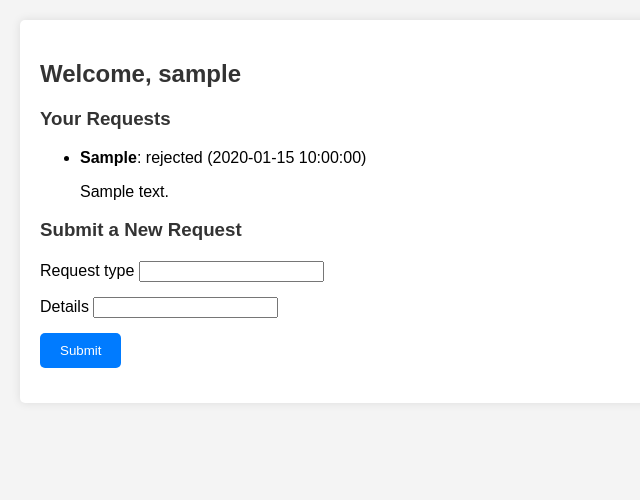
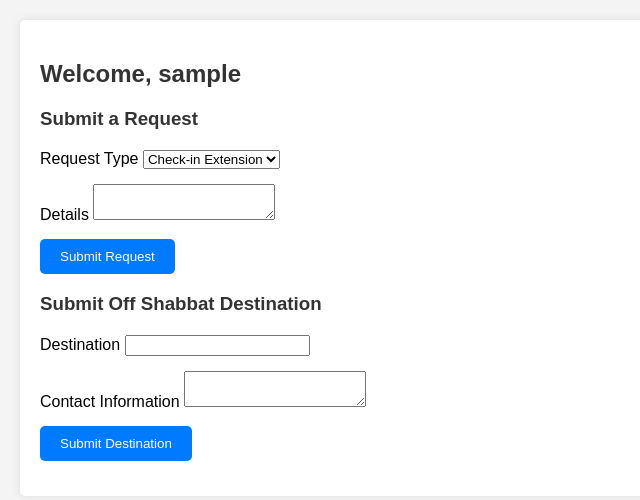
Before and after one commit to benzatman/TTLoggingApplication, a Flask app: template app/templates/student_dashboard.html in a window 1280 px wide. Shown: the part 18-518 px from the top of the page, without its empty margins (0-640 px from the left). Run offline with Flask 3, Linux system fonts and the light colour scheme; the template is opened without the code that fills it: values that come from a table or form of the project are taken from there, others are empty; a user stored in the database is signed in; tables that the repository leaves empty hold one stand-in row (values such as "Sample post"); form fields are guessed from the names that the template uses.

Commit message:
updating with dashboard logic

```diff
--- a/app/routes.py
+++ b/app/routes.py
@@ -1,40 +1,107 @@
-from flask import render_template, redirect, url_for
+from flask import render_template, redirect, url_for, flash, request
+from flask_login import login_user, logout_user, login_required, current_user
+from werkzeug.security import check_password_hash
 from app import app, db
-from flask_login import login_required, current_user
+from app.models import User, Request
+from app.forms import LoginForm, RequestForm, OffShabbatDestinationForm, AbsenceLoggingForm
 
-@app.route('/')
-def index():
-    return redirect(url_for('login'))
 
 @app.route('/login', methods=['GET', 'POST'])
 def login():
-    # Handle login logic here
-    pass
+    form = LoginForm()
+    if form.validate_on_submit():
+        user = User.query.filter_by(username=form.username.data).first()
+        if user and check_password_hash(user.password_hash, form.password.data):
+            login_user(user)
+            flash('Logged in successfully.', 'success')
+            return redirect(url_for('dashboard'))
+        else:
+            flash('Invalid username or password.', 'danger')
+    return render_template('login.html', form=form)
+
 
 @app.route('/logout')
 @login_required
 def logout():
     logout_user()
+    flash('You have been logged out.', 'info')
     return redirect(url_for('login'))
+
 
 @app.route('/dashboard')
 @login_required
 def dashboard():
     if current_user.role == 'student':
-        return render_template('student_dashboard.html')
+        request_form = RequestForm()
+        shabbat_form = OffShabbatDestinationForm()
+        return render_template('student_dashboard.html', request_form=request_form, shabbat_form=shabbat_form)
     elif current_user.role == 'counselor':
-        return render_template('counselor_dashboard.html')
+        unanswered_requests = Request.query.filter_by(status='pending').all()
+        absence_form = AbsenceLoggingForm()
+        return render_template('counselor_dashboard.html', unanswered_requests=unanswered_requests, absence_form=absence_form)
     elif current_user.role == 'director':
-        return render_template('director_dashboard.html')
+        unanswered_requests = Request.query.filter_by(status='pending').all()
+        absence_form = AbsenceLoggingForm()
+        return render_template('director_dashboard.html', unanswered_requests=unanswered_requests, absence_form=absence_form)
 
-@app.route('/submit_request', methods=['GET', 'POST'])
+
+@app.route('/submit_request', methods=['POST'])
 @login_required
 def submit_request():
-    # Logic for submitting a request
-    pass
+    form = RequestForm()
+    if form.validate_on_submit():
+        new_request = Request(
+            student_id=current_user.id,
+            request_type=form.request_type.data,
+            details=form.details.data
+        )
+        db.session.add(new_request)
+        db.session.commit()
+        flash('Request submitted successfully.', 'success')
+    return redirect(url_for('dashboard'))
 
-@app.route('/approve_request/<int:request_id>', methods=['POST'])
+
+@app.route('/log_absence', methods=['POST'])
 @login_required
-def approve_request(request_id):
-    # Logic for approving/rejecting a request
-    pass
+def log_absence():
+    form = AbsenceLoggingForm()
+    if form.validate_on_submit():
+        absence_record = Request(
+            student_id=form.student_id.data,
+            request_type='absence',
+            details=form.reason.data,
+            status='logged'
+        )
+        db.session.add(absence_record)
+        db.session.commit()
+        flash('Absence logged successfully.', 'success')
+    return redirect(url_for('dashboard'))
+
+
+@app.route('/manage_users', methods=['POST'])
+@login_required
+def manage_users():
+    if current_user.role != 'director':
+        flash('You do not have permission to access this page.', 'danger')
+        return redirect(url_for('dashboard'))
+
+    if 'add_user' in request.form:
+        # Add user logic
+        pass
+    elif 'delete_user' in request.form:
+        # Delete user logic
+        pass
+
+    flash('User management action completed.', 'success')
+    return redirect(url_for('dashboard'))
+
+
+@app.route('/statistics')
+@login_required
+def statistics():
+    if current_user.role != 'director':
+        flash('You do not have permission to access this page.', 'danger')
+        return redirect(url_for('dashboard'))
+
+    # Logic to calculate statistics
+    return render_template('statistics.html', stats=stats)
--- a/app/templates/student_dashboard.html
+++ b/app/templates/student_dashboard.html
@@ -5,29 +5,36 @@
 {% block content %}
 <div class="dashboard-container">
     <h2>Welcome, {{ current_user.username }}</h2>
-    <h3>Your Requests</h3>
-    <ul>
-        {% for request in requests %}
-        <li>
-            <strong>{{ request.request_type }}</strong>: {{ request.status }} ({{ request.submission_time }})
-            <p>{{ request.details }}</p>
-        </li>
-        {% endfor %}
-    </ul>
 
-    <h3>Submit a New Request</h3>
+    <h3>Submit a Request</h3>
     <form method="POST" action="{{ url_for('submit_request') }}">
-        {{ form.hidden_tag() }}
+        {{ request_form.hidden_tag() }}
         <div class="form-group">
-            {{ form.request_type.label }}
-            {{ form.request_type(class="form-control") }}
+            {{ request_form.request_type.label }}
+            {{ request_form.request_type(class="form-control") }}
         </div>
         <div class="form-group">
-            {{ form.details.label }}
-            {{ form.details(class="form-control") }}
+            {{ request_form.details.label }}
+            {{ request_form.details(class="form-control") }}
         </div>
         <div class="form-group">
-            {{ form.submit(class="btn btn-primary") }}
+            {{ request_form.submit(class="btn btn-primary") }}
+        </div>
+    </form>
+
+    <h3>Submit Off Shabbat Destination</h3>
+    <form method="POST" action="{{ url_for('submit_shabbat') }}">
+        {{ shabbat_form.hidden_tag() }}
+        <div class="form-group">
+            {{ shabbat_form.destination.label }}
+            {{ shabbat_form.destination(class="form-control") }}
+        </div>
+        <div class="form-group">
+            {{ shabbat_form.contact_info.label }}
+            {{ shabbat_form.contact_info(class="form-control") }}
+        </div>
+        <div class="form-group">
+            {{ shabbat_form.submit(class="btn btn-primary") }}
         </div>
     </form>
 </div>
--- a/requirements.txt
+++ b/requirements.txt
@@ -1,7 +1,9 @@
-flask
+flask~=3.0.3
 sqlalchemy
 flask_sqlalchemy
 flask_login
 flask_wtf
 boto3
 mysqlclient
+wtforms~=3.1.2
+werkzeug~=3.0.3
```
Also changed, not shown: app/models.py (+9 -0 lines), app/templates/counselor_dashboard.html (+23 -2 lines), app/templates/director_dashboard.html (+37 -7 lines).
